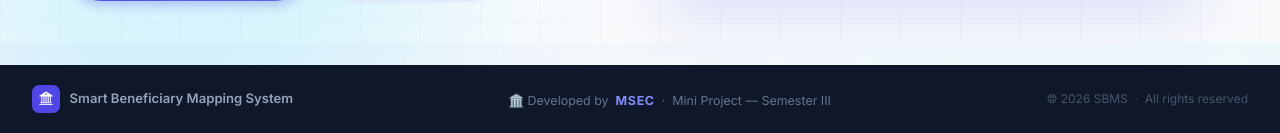
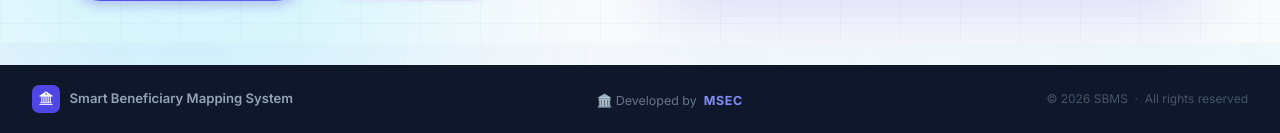
Before and after one commit to vip-sk07/Smart-Beneficiary-Mapping-System, a Django app: page / in a window 1280 px wide. Shown: the part 757-890 px from the top of the page. Run offline with Django 5.2, Linux system fonts and the light colour scheme; data that the repository does not hold is empty; parts of the project's set-up code (start-up, migrations or seed data) failed here and were passed over.

Commit message:
Remove 'Mini Project - Semester III' from home page footer

```diff
--- a/templates/home.html
+++ b/templates/home.html
@@ -346,7 +346,6 @@
             <div style="text-align:center;">
                 <span style="color:#64748b; font-size:0.78rem;">
                     🏛️ Developed by &nbsp;<strong style="color:#818CF8; letter-spacing:0.05em;">MSEC</strong>
-                    &nbsp;·&nbsp; Mini Project — Semester III
                 </span>
             </div>
             <div style="color:#475569; font-size:0.75rem;">
```
